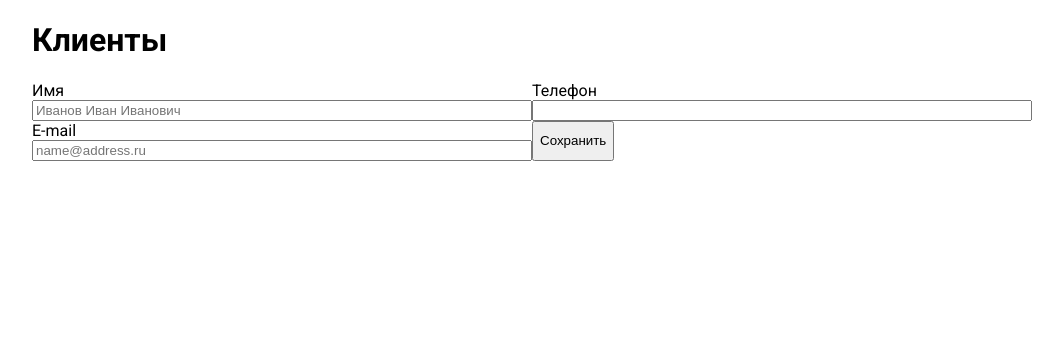
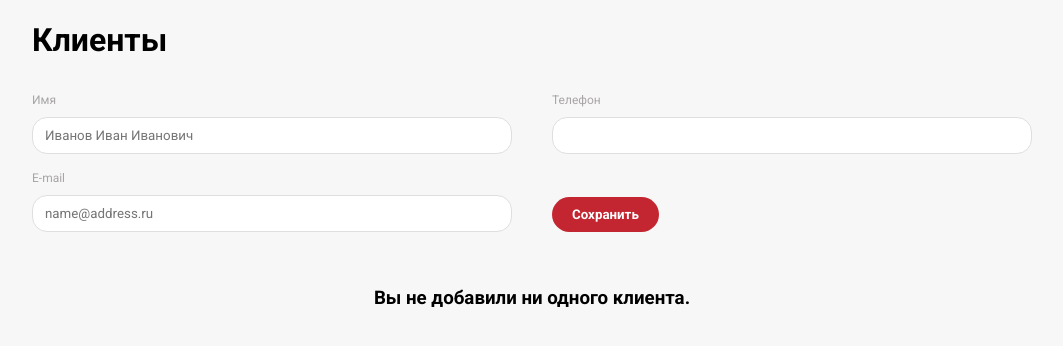
Before and after one commit to artrnh/audit-test, a React (Create React App) app: page / in a window 1280 px wide. Shown: the top 346 px of the page, without its empty margins (108-1171 px from the left). Built offline with nearby package versions, Linux system fonts and the light colour scheme.

Commit message:
adding and deleting clients

```diff
--- a/package.json
+++ b/package.json
@@ -4,6 +4,7 @@
   "private": true,
   "homepage": "https://artrnh.github.io/audit-test/",
   "dependencies": {
+    "lodash": "^4.17.10",
     "react": "^16.4.0",
     "react-dom": "^16.4.0",
     "react-redux": "^5.0.7",
--- a/src/App.js
+++ b/src/App.js
@@ -2,11 +2,13 @@ import React from 'react';
 import styled from 'styled-components';
 
 import AddForm from './components/AddForm';
+import ClientsTable from './components/ClientsTable'
 
 const App = () => (
   <Container>
     <Title>Клиенты</Title>
     <AddForm />
+    <ClientsTable />
   </Container>
 );
 
--- a/src/components/AddForm/index.js
+++ b/src/components/AddForm/index.js
@@ -1,16 +1,31 @@
 import React from 'react';
 import { reduxForm, Field } from 'redux-form';
 import styled from 'styled-components';
+import { connect } from 'react-redux';
+import _ from 'lodash';
 
 import Input from '../UI/Input';
+import { addClient } from '../../store/actions/clients';
 
 const AddForm = (props) => {
+  const addClient = (values) => {
+    props.addClient({
+      id: _.uniqueId(),
+      ...values,
+      lastVisit: '------',
+      paymentSum: '------',
+      visitCount: '------',
+      activeTicket: '------',
+    });
+    props.reset();
+  };
+
   return (
-    <Form>
-      <Field name="name" component={Input} type="text" label="Имя" placeholder="Иванов Иван Иванович" />
-      <Field name="tel" component={Input} type="tel" label="Телефон" />
-      <Field name="email" component={Input} type="email" label="E-mail" placeholder="name@address.ru" />
-      <button type="submit">Сохранить</button>
+    <Form onSubmit={props.handleSubmit(addClient)}>
+      <Field name="name" component={Input} type="text" label="Имя" placeholder="Иванов Иван Иванович" required />
+      <Field name="tel" component={Input} type="tel" label="Телефон" required />
+      <Field name="email" component={Input} type="email" label="E-mail" placeholder="name@address.ru" required />
+      <SubmitButton type="submit">Сохранить</SubmitButton>
     </Form>
   );
 }
@@ -18,8 +33,30 @@ const AddForm = (props) => {
 const Form = styled.form`
   display: flex;
   flex-wrap: wrap;
+  justify-content: space-between;
+  margin-bottom: 30px;
 `;
 
-export default reduxForm({
+const SubmitButton = styled.button`
+  align-self: flex-end;
+  margin-right: auto;
+  margin-left: 4%;
+  margin-bottom: 5px;
+  padding: 10px 20px;
+  font-family: 'Roboto';
+  color: #fff;
+  font-weight: 700;
+  background-color: #c32630;
+  border: none;
+  border-radius: 20px;
+  outline: none;
+  cursor: pointer;
+`;
+
+const mapStateToProps = state => ({
+  editing: state.clients.editing,
+});
+
+export default connect(mapStateToProps, { addClient })(reduxForm({
   form: 'addForm',
-})(AddForm);
+})(AddForm));
--- /dev/null
+++ b/src/components/ClientsTable/Client.js
@@ -0,0 +1,46 @@
+import React from 'react';
+import styled from 'styled-components';
+import { connect } from 'react-redux';
+
+import FontAwesomeIcon from '../UI/FontAwesomeIcon';
+import { removeClient, activateEditing } from '../../store/actions/clients';
+
+const Client = props => (
+  <tr>
+    <Td>
+      <Button onClick={props.activateEditing(props.id)}>
+        <FontAwesomeIcon name="pencil-alt" />
+      </Button>
+      <Button onClick={props.removeClient(props.id)}>
+        <FontAwesomeIcon name="times" />
+      </Button>
+    </Td>
+    <Td>{props.name}</Td>
+    <Td>{props.tel}</Td>
+    <Td>{props.email}</Td>
+    <Td>{props.lastVisit}</Td>
+    <Td>{props.paymentSum}</Td>
+    <Td>{props.visitCount}</Td>
+    <Td>{props.activeTicket}</Td>
+  </tr>
+);
+
+const Td = styled.td`
+  width: 125px;
+  padding: 15px 5px;
+  text-align: center;
+`;
+
+const Button = styled.button`
+  background-color: transparent;
+  border: none;
+  outline: none;
+  cursor: pointer;
+`;
+
+const mapDispatchToProps = dispatch => ({
+  removeClient: id => () => dispatch(removeClient(id)),
+  activateEditing: id => () => dispatch(activateEditing(id)),
+});
+
+export default connect(null, mapDispatchToProps)(Client);
--- /dev/null
+++ b/src/components/ClientsTable/index.js
@@ -0,0 +1,69 @@
+import React from 'react';
+import styled from 'styled-components';
+import { connect } from 'react-redux';
+
+import Client from './Client';
+
+const ClientsTable = props => {
+  if (!props.clients.length) return (
+    <NoData>Вы не добавили ни одного клиента.</NoData>
+  );
+
+  return (
+    <Table>
+      <TableHeader>
+        <tr>
+          <Th></Th>
+          <Th>Клиент</Th>
+          <Th>Телефон</Th>
+          <Th>E-mail</Th>
+          <Th>Дата последнего посещения</Th>
+          <Th>Сумма оплат</Th>
+          <Th>Количество посещений</Th>
+          <Th>Активный абонемент</Th>
+        </tr>
+      </TableHeader>
+      <tbody>
+        {props.clients.map(client => (
+          <Client
+            key={client.id}
+            id={client.id}
+            name={client.name}
+            tel={client.tel}
+            email={client.email}
+            lastVisit={client.lastVisit}
+            paymentSum={client.paymentSum}
+            visitCount={client.visitCount}
+            activeTicket={client.activeTicket}
+          />
+        ))}
+      </tbody>
+    </Table>
+  );
+};
+
+const Table = styled.table`
+  width: 100%;
+  border-collapse: collapse;
+  font-size: 12px;
+`;
+
+const Th = styled.th`
+  padding: 15px 5px;
+`;
+
+const TableHeader = styled.thead`
+  border-bottom: 2px solid #bd9ca4;
+  color: #a9a5a4;
+`;
+
+const NoData = styled.h3`
+  margin-top: 50px;
+  text-align: center;
+`;
+
+const mapStateToProps = state => ({
+  clients: state.clients.items,
+});
+
+export default connect(mapStateToProps)(ClientsTable);
--- a/src/components/UI/FontAwesomeIcon.js
+++ b/src/components/UI/FontAwesomeIcon.js
@@ -1,3 +1,5 @@
+import React from 'react';
+
 export default props => (
-  <i className={`fas fa-${props.name}`}></i>
+  <i className={`fas fa-${props.name}`} style={{ fontSize: '16px' }}></i>
 );
--- a/src/components/UI/Input.js
+++ b/src/components/UI/Input.js
@@ -3,8 +3,8 @@ import styled from 'styled-components';
 
 const Input = props => (
   <Label>
-    {props.label}
-    <input type={props.type} placeholder={props.placeholder} />
+    <FieldName>{props.label}</FieldName>
+    <TextBox {...props} {...props.input} />
   </Label>
 );
 
@@ -17,7 +17,22 @@ Input.defaultProps = {
 const Label = styled.label`
   display: flex;
   flex-direction: column;
-  width: 50%;
+  width: 48%;
+`;
+
+const FieldName = styled.p`
+  margin-bottom: 10px;
+  font-size: 12px;
+  color: #a9a5a4;
+`;
+
+const TextBox = styled.input`
+  margin-bottom: 5px;
+  font-family: 'Roboto';
+  padding: 10px 12px;
+  outline: none;
+  border: 1px solid #dfdfdf;
+  border-radius: 15px;
 `;
 
 export default Input;
--- a/src/index.js
+++ b/src/index.js
@@ -10,6 +10,7 @@ import configureStore from './store/configureStore';
 injectGlobal`
   html, body {
     font-family: 'Roboto';
+    background-color: #f7f7f7;
   }
 `;
 
--- /dev/null
+++ b/src/store/actions/actionTypes.js
@@ -0,0 +1,3 @@
+export const ADD_CLIENT = 'ADD_CLIENT';
+export const DELETE_CLIENT = 'DELETE_CLIENT';
+export const EDITING_MODE = 'EDITING_MODE';
--- /dev/null
+++ b/src/store/actions/clients.js
@@ -0,0 +1,16 @@
+import * as actionTypes from './actionTypes';
+
+export const addClient = client => ({
+  type: actionTypes.ADD_CLIENT,
+  payload: { client },
+});
+
+export const removeClient = id => ({
+  type: actionTypes.DELETE_CLIENT,
+  payload: { id },
+});
+
+export const activateEditing = id => ({
+  type: actionTypes.EDITING_MODE,
+  payload: { id },
+});
--- a/src/store/configureStore.js
+++ b/src/store/configureStore.js
@@ -1,8 +1,11 @@
 import { createStore, combineReducers } from 'redux';
 import { reducer as form } from 'redux-form';
 
+import clients from './reducers/clients';
+
 const reducer = combineReducers({
   form,
+  clients,
 });
 
 export default () => createStore(reducer, window.devToolsExtension ? window.devToolsExtension() : f => f);
--- /dev/null
+++ b/src/store/reducers/clients.js
@@ -0,0 +1,27 @@
+import * as actionTypes from '../actions/actionTypes';
+
+const initialState = {
+  items: [],
+  editing: null,
+};
+
+export default (state = initialState, action) => {
+  const { type, payload } = action;
+
+  switch (type) {
+    case actionTypes.ADD_CLIENT:
+      return {
+        ...state,
+        items: [...state.items, payload.client],
+      };
+
+    case actionTypes.DELETE_CLIENT:
+      return {
+        ...state,
+        items: state.items.filter(client => client.id !== payload.id),
+      };
+
+    default:
+      return state;
+  }
+}
```
